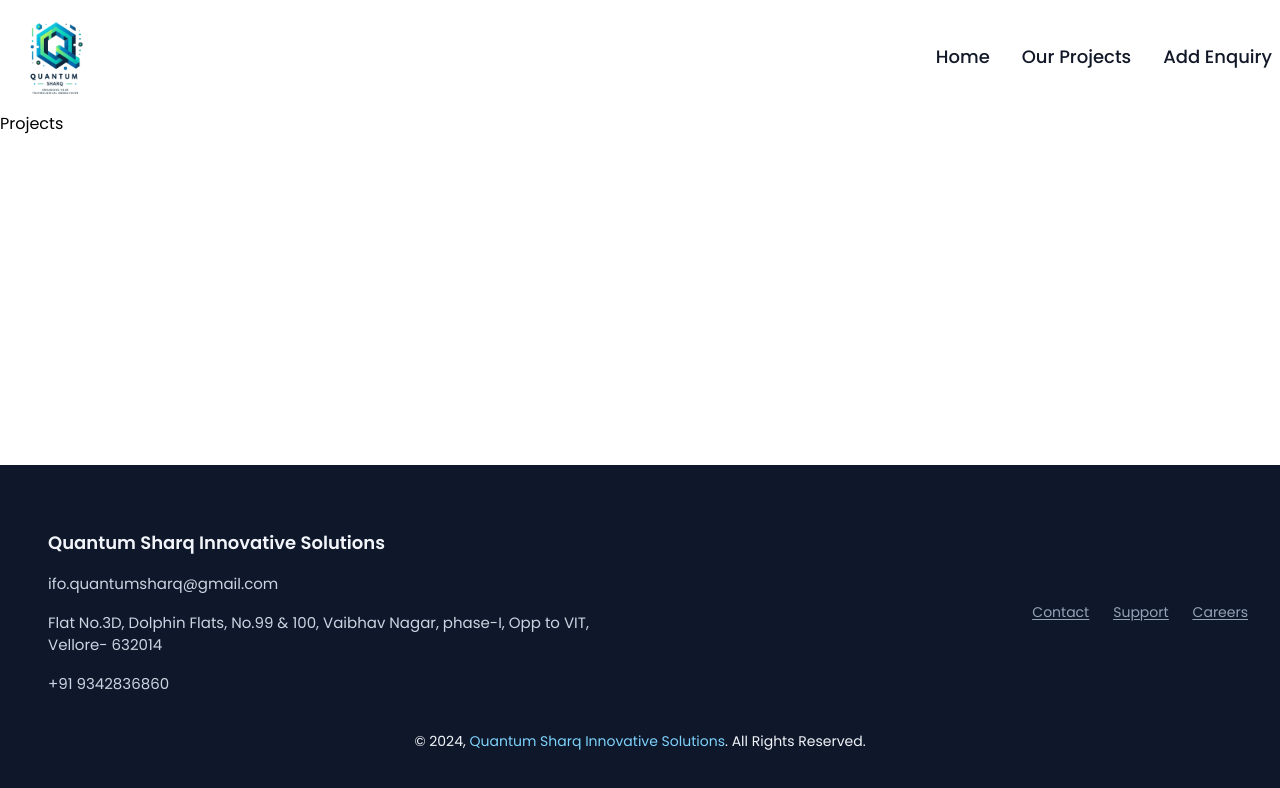
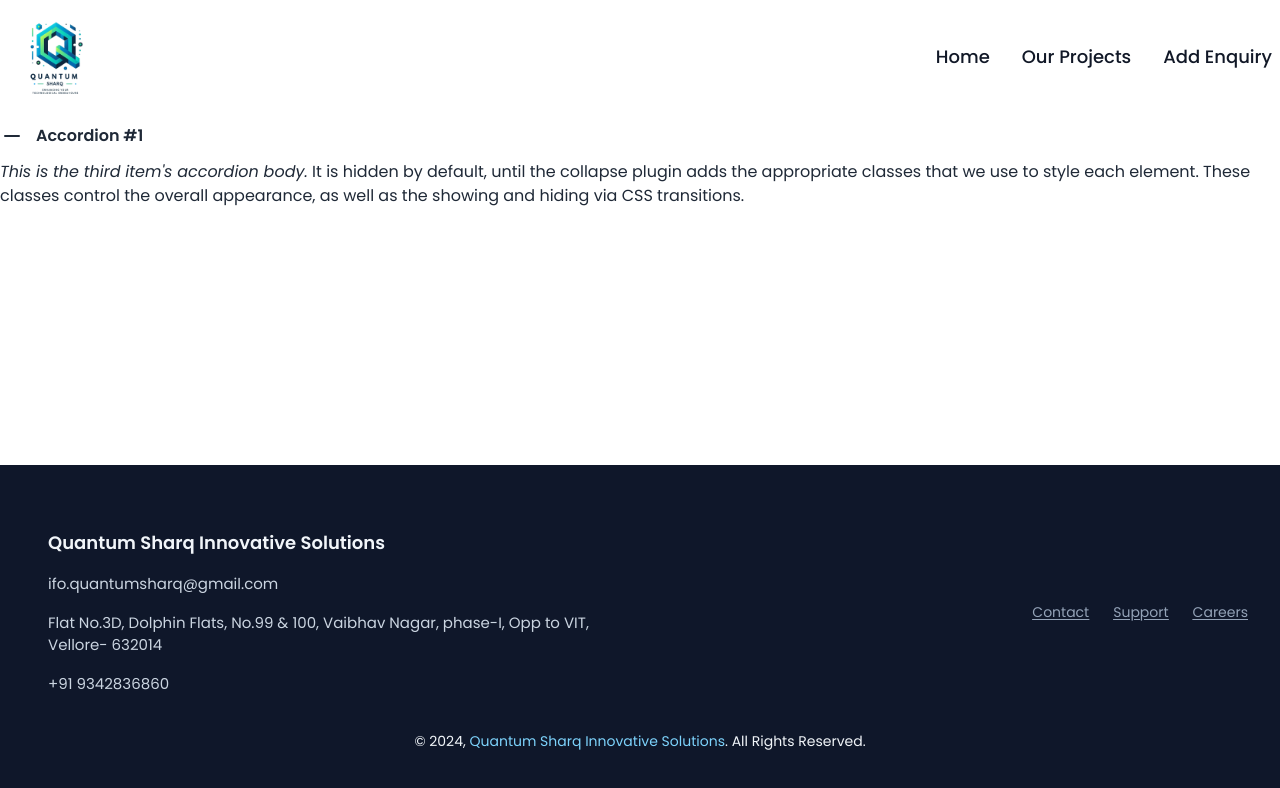
Before and after one commit to svivek19/office-website, a React (Vite) app: page /projects in a window 1280 px wide. Shown: the top 788 px of the page. Built offline with nearby package versions, Linux system fonts and the light colour scheme.

Commit message:
projects details json file created

```diff
--- a/src/components/ContactForm.jsx
+++ b/src/components/ContactForm.jsx
@@ -9,7 +9,7 @@ const ContactForm = () => {
   }, []);
 
   return (
-    <div className="grid grid-cols-1 md:grid-cols-2 w-5/6 mx-auto my-10 md:my-24 space-y-10 md:space-y-0">
+    <div className="grid grid-cols-1 md:grid-cols-2 w-5/6 mx-auto my-10 md:my-20 space-y-10 md:space-y-0">
       <div className="flex flex-col space-y-8">
         <p className="text-base uppercase text-green-600 font-medium">
           Rest easy, we're here for you!
--- /dev/null
+++ b/src/json/Projects.json
@@ -0,0 +1,116 @@
+{
+    "projectDetails": [
+      {
+        "id": 1,
+
+        "title": "Automatic Irrigation System",
+
+        "overview": "Our Automatic Irrigation System prototype is designed to optimize water usage in agricultural settings. The system monitors soil moisture levels and automatically adjusts irrigation schedules, ensuring crops receive the right amount of water.",
+
+        "features": ["Real-time soil moisture monitoring", "Automated irrigation control","Water usage analytics"
+        , "Mobile app integration"],
+
+        "benefits": "This system helps farmers conserve water, reduce labor costs, and improve crop yields, making agriculture more sustainable and profitable."
+      },
+      {
+        "id": 2,
+
+        "title": "Helmet Violation Detection",
+
+        "overview": "Our Helmet Violation Detection system identifies motorcyclists who are not wearing helmets. Using advanced image processing and machine learning techniques, this system can detect violations in real-time.",
+
+        "features": ["High-accuracy detection", "Real-time alerts","Integration with traffic management systems"
+        , "Data logging and reporting Impact"],
+
+        "benefits": "By promoting helmet use, this system enhances road safety and reduces the risk of severe injuries in traffic accidents."
+      },
+      {
+        "id": 3,
+
+        "title": "Triples Violation Detection",
+
+        "overview": "The Triples Violation Detection system detects instances where more than two individuals are riding a motorcycle which is against traffic regulations.",
+
+        "features": ["Real-time detection", "High accuracy","Alert system", "Data recording"],
+
+        "benefits": "This system helps enforce traffic laws, improving overall road safety and reducing accident rates."
+      },
+      {
+        "id": 4,
+
+        "title": "Lane Change Detection",
+
+        "overview": "Our Lane Change Detection system monitors and detects illegal lane changes, helping to prevent accidents and ensure orderly traffic flow.",
+
+        "features": ["Real-time lane monitoring", "Accurate detection of lane violations","Integration with traffic cameras", "Data logging"],
+
+        "benefits": "This system improves road safety by encouraging drivers to adhere to lane discipline, reducing the likelihood of collisions."
+      },
+      {
+        "id": 5,
+
+        "title": "Wrong Side Detection",
+
+        "overview": "The Wrong Side Detection system identifies vehicles driving against the flow of traffic, a dangerous violation that can lead to severe accidents.",
+
+        "features": ["Real-time detection", "Immediate alerts to traffic authorities","Integration with traffic management systems", "Comprehensive violation logging"],
+
+        "benefits": "By detecting and addressing wrong side driving, this system enhances road safety and reduces the potential for head-on collisions."
+      },
+      {
+        "id": 6,
+
+        "title": "Crowd Detection",
+
+        "overview": "Our Crowd Detection system uses advanced image processing to monitor and analyze crowd density in public spaces, helping authorities manage large gatherings efficiently.",
+
+        "features": ["Real-time crowd monitoring", "Density analysis","Alerts for overcrowding", "Data analytics"],
+
+        "benefits": "This system assists in maintaining public safety, preventing overcrowding, and ensuring efficient crowd management."
+      },
+      {
+        "id": 7,
+
+        "title": "No Parking Alarming System",
+
+        "overview": "The No Parking Alarming System identifies vehicles parked in no-parking zones and alerts authorities to take necessary action.",
+
+        "features": ["Real-time detection of illegal parking", "Automated alerts","Integration with enforcement systems", "Data logging and reporting"],
+
+        "benefits": "This system helps maintain traffic flow and ensures compliance with parking regulations, reducing congestion and improving road safety."
+      },
+      {
+        "id": 8,
+
+        "title": "Number Plate Extractor",
+
+        "overview": "Our Number Plate Extractor system uses advanced image recognition to read and record vehicle license plates for various applications, including law enforcement and toll collection.",
+
+        "features": ["High-accuracy plate recognition", "Real-time processing","Integration with existing systems", "Data storage and retrieval"],
+
+        "benefits": "This system is crucial for traffic management, law enforcement, and automated toll collection, providing reliable and efficient vehicle identification."
+      },
+      {
+        "id": 9,
+
+        "title": "Object Detector",
+
+        "overview": "The Object Detector system identifies and tracks objects in various environments, offering versatile applications from security to automation.",
+
+        "features": ["Real-time object detection", "High accuracy and reliability","Customizable for different use cases", "Data logging and analysis"],
+
+        "benefits": "This system is used in security surveillance, industrial automation, and more, providing enhanced situational awareness and operational efficiency."
+      },
+      {
+        "id": 10,
+
+        "title": "The Indian Police News",
+
+        "overview": "The Indian Police News webpage provides up-to-date news and insights about law enforcement activities and advancements across India. Stay informed about the latest developments and success stories in policing.",
+
+        "features": ["Latest news articles", "Success stories","Interviews with law enforcement officials", "Innovations in policing"],
+
+        "benefits": "This webpage aims to keep the public informed and foster a positive relationship between the police and the community by highlighting their efforts and achievements."
+      }
+    ]
+  }
--- a/src/pages/Projects.jsx
+++ b/src/pages/Projects.jsx
@@ -1,7 +1,46 @@
-import React from "react";
+import React, { useState } from "react";
+import { FiPlus, FiMinus } from "react-icons/fi";
+import projectDetails from "../json/Projects.json";
+
+console.log(projectDetails.projectDetails);
 
 const Projects = () => {
-  return <div>Projects</div>;
+  const [activeIndex, setActiveIndex] = useState(0);
+
+  const toggleAccordion = (index) => {
+    setActiveIndex(activeIndex === index ? -1 : index);
+  };
+
+  return (
+    <div className="accordion-group">
+      <div
+        className={`accordion ${activeIndex === 0 ? "active" : ""}`}
+        id="heading-one"
+      >
+        <button
+          className="accordion-toggle py-3 inline-flex items-center gap-x-3 w-full font-semibold text-start text-gray-800 rounded-lg"
+          onClick={() => toggleAccordion(0)}
+          aria-controls="collapse-one"
+        >
+          {activeIndex === 0 ? <FiMinus size={24} /> : <FiPlus size={24} />}
+          Accordion #1
+        </button>
+        <div
+          id="collapse-one"
+          className={`accordion-content w-full overflow-hidden transition-[height] duration-300 ${
+            activeIndex === 0 ? "" : "hidden"
+          }`}
+        >
+          <div className="text-gray-800">
+            <em>This is the third item's accordion body.</em> It is hidden by
+            default, until the collapse plugin adds the appropriate classes that
+            we use to style each element. These classes control the overall
+            appearance, as well as the showing and hiding via CSS transitions.
+          </div>
+        </div>
+      </div>
+    </div>
+  );
 };
 
 export default Projects;
```
